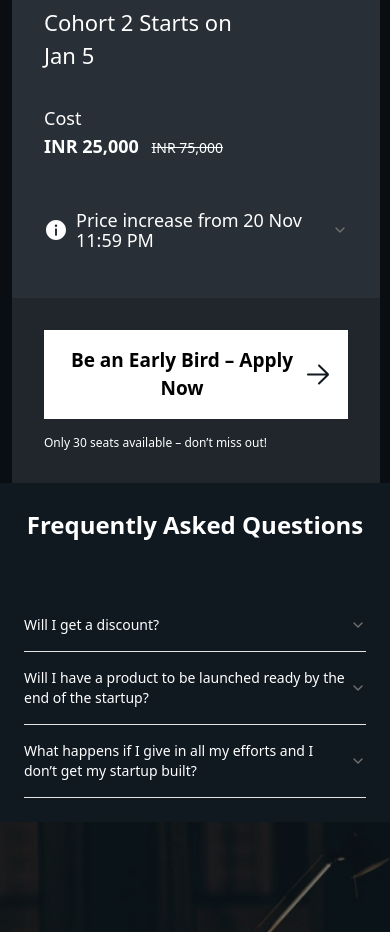
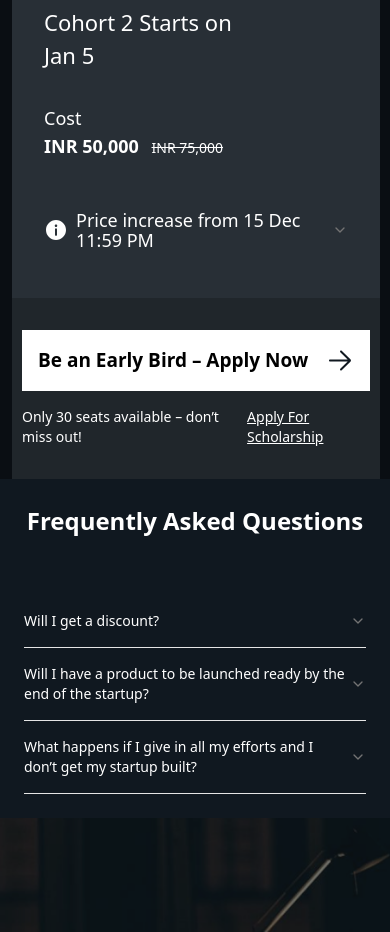
Before and after one commit to hsraktu17/LandingPage, a Next.js app: page / in a window 390 px wide. Shown: the part 7600-8532 px from the top of the page. Built offline with nearby package versions, Linux system fonts and the light colour scheme.

Commit message:
scholarship buttton added

```diff
--- a/app/globals.css
+++ b/app/globals.css
@@ -207,6 +207,9 @@
   }
   .mentor-text {
     opacity: 1 !important;
+  }
+  .scholarship-section{
+    padding: 2rem 10px;
   }
 }
 
--- a/components/cohortInfo.tsx
+++ b/components/cohortInfo.tsx
@@ -35,7 +35,7 @@ export default function CohortInfo() {
             <div className="text-lg text-white">
               Cost <br />
               <div className="font-[600]">
-                INR 25,000{" "}
+                INR 50,000{" "}
                 <span className="line-through ml-2 font-[400] text-[14px]">
                   INR 75,000
                 </span>
@@ -48,29 +48,28 @@ export default function CohortInfo() {
                     <div className="flex items-center">
                       <Image src={infoIcon} alt="Info" className="h-10" />
                       <span className="ml-2 text-[18px]">
-                        Price increase from 20 Nov 11:59 PM
+                        Price increase from 15 Dec 11:59 PM
                       </span>
                     </div>
-                    {/* Replace with your arrow icon */}
                   </AccordionTrigger>
-                  <AccordionContent className="text-left accordion-content flex justify-between text-xl font-bold">
-                    <span>Until Nov 20</span> <span>INR 25000</span>
-                  </AccordionContent>
-                  <AccordionContent className="text-left accordion-content flex justify-between text-xl font-bold">
-                    <span>Until Nov 30</span> <span>INR 30000</span>
-                  </AccordionContent>
-                  <AccordionContent className="text-left accordion-content flex justify-between text-xl font-bold">
+                  <AccordionContent className="text-left accordion-content flex justify-between text-xl font-bold ">
                     <span>Until Dec 15</span> <span>INR 50000</span>
                   </AccordionContent>
                   <AccordionContent className="text-left accordion-content flex justify-between text-xl font-bold">
                     <span>Until Dec 30</span> <span>INR 75000 </span>
+                  </AccordionContent>
+                  <AccordionContent className="text-left accordion-content flex justify-between text-xl font-bold line-through">
+                    <span>Until Nov 20</span> <span>INR 25000</span>
+                  </AccordionContent>
+                  <AccordionContent className="text-left accordion-content flex justify-between text-xl font-bold line-through">
+                    <span>Until Nov 30</span> <span>INR 30000</span>
                   </AccordionContent>
                 </AccordionItem>
               </Accordion>
             </div>
           </div>
 
-          <div className="w-full h-auto p-8 flex flex-col gap-4 bg-[#00000033]">
+          <div className="w-full h-auto p-8 flex flex-col gap-4 bg-[#00000033] scholarship-section">
             <a
               href="https://pdhschool.notion.site/13de8b9ff79880cb8019e0da17497c4c?pvs=105"
               target="_blank"
@@ -81,8 +80,14 @@ export default function CohortInfo() {
                 <Image src={arrowRight} alt="Right" />
               </button>
             </a>
-            <div className="text-white text-xs">
+            <div className=" flex justify-between text-white text-sm">
               Only 30 seats available – don’t miss out!
+              <a    href="https://pdhschool.notion.site/13de8b9ff79880cb8019e0da17497c4c?pvs=105"
+              target="_blank"
+              rel="noopener noreferrer" className="underline">
+                {" "}
+                Apply For Scholarship
+              </a>
             </div>
           </div>
         </div>
```
